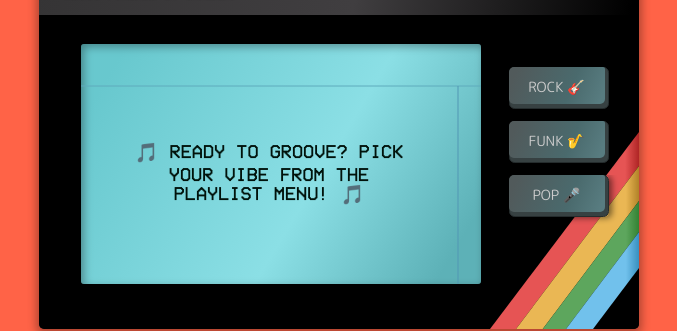
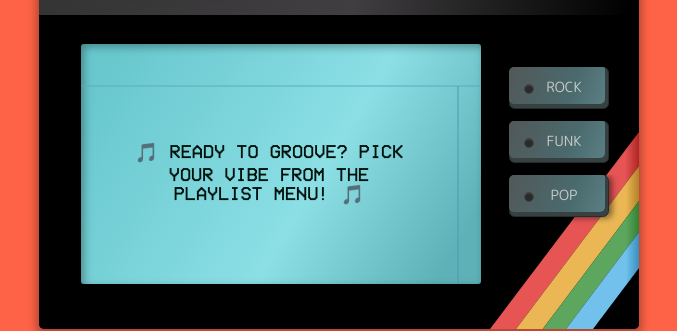
Before and after one commit to TheRegge/react-music-player, a React (Vite) app: page / in a window 1280 px wide. Shown: the part 300-631 px from the top of the page, without its empty margins (301-978 px from the left). Built offline with nearby package versions, Linux system fonts and the light colour scheme; no server answers.

Commit message:
Replace mood button emojis with LED indicators
Remove emojis from mood buttons and add LED-style indicators that show dark for inactive moods and red for the currently selected mood. LEDs are positioned to the left of the text and vertically centered.

```diff
--- a/src/components/player/SoftButton/SoftButton.js
+++ b/src/components/player/SoftButton/SoftButton.js
@@ -3,7 +3,7 @@ import { usePlayer } from '../../../contexts/PlayerContext'
 import './softButton.css'
 
 const SoftButton = props => {
-  const { setMood, setTrackNumber, setPlayStatus, playlistLoading } = usePlayer()
+  const { mood, setMood, setTrackNumber, setPlayStatus, playlistLoading } = usePlayer()
 
   const onClickHandler = async () => {
     try {
@@ -19,6 +19,7 @@ const SoftButton = props => {
 
   const buttonFullHeight = 54 // 42px + 12px for shadow
   const buttonFullWidth = 112 // 100px + 12px for shadow
+  const isActive = mood && mood.toLowerCase() === props.moodId
 
   return (
     <div
@@ -30,6 +31,7 @@ const SoftButton = props => {
       <div className="softButton_text">
         {playlistLoading ? 'Loading...' : props.text}
       </div>
+      <div className={`led-indicator ${isActive ? 'led-active' : 'led-inactive'}`}></div>
       <svg
         width={buttonFullWidth}
         height={buttonFullHeight}
--- a/src/components/player/SoftButton/softButton.css
+++ b/src/components/player/SoftButton/softButton.css
@@ -48,17 +48,41 @@ text {
   font-size: 14px;
   height: 42px;
   justify-content: center;
-  left: 0;
+  left: 15px;
   margin: 0;
   padding: 0;
   pointer-events: none;
   position: absolute;
   text-transform: uppercase;
-  text-transform: uppercase;
   top: 4px;
-  width: 95px;
+  width: 80px;
 }
 
 svg.softButton {
 
 }
+
+.led-indicator {
+  position: absolute;
+  top: 50%;
+  left: 15px;
+  width: 8px;
+  height: 8px;
+  border-radius: 50%;
+  pointer-events: none;
+  transition: all 0.2s ease;
+  z-index: 130;
+  transform: translateY(-50%);
+}
+
+.led-inactive {
+  background-color: #2a2a2a;
+  border: 1px solid #444;
+  box-shadow: inset 0 1px 1px rgba(255, 255, 255, 0.1);
+}
+
+.led-active {
+  background-color: #ff3333;
+  border: 1px solid #ff5555;
+  box-shadow: 0 0 6px rgba(255, 51, 51, 0.8), inset 0 1px 1px rgba(255, 255, 255, 0.3);
+}
--- a/src/data/moods.js
+++ b/src/data/moods.js
@@ -1,9 +1,9 @@
 import { fetchTracksByMood } from '../services/jamendoApi'
 
 export const _MOODS = {
-  rock: 'rock 🎸',
-  funk: 'funk 🎷',
-  pop: 'pop 🎤'
+  rock: 'ROCK',
+  funk: 'FUNK',
+  pop: 'POP'
 }
 
 // Static mood definitions (playlists will be loaded dynamically)
```
